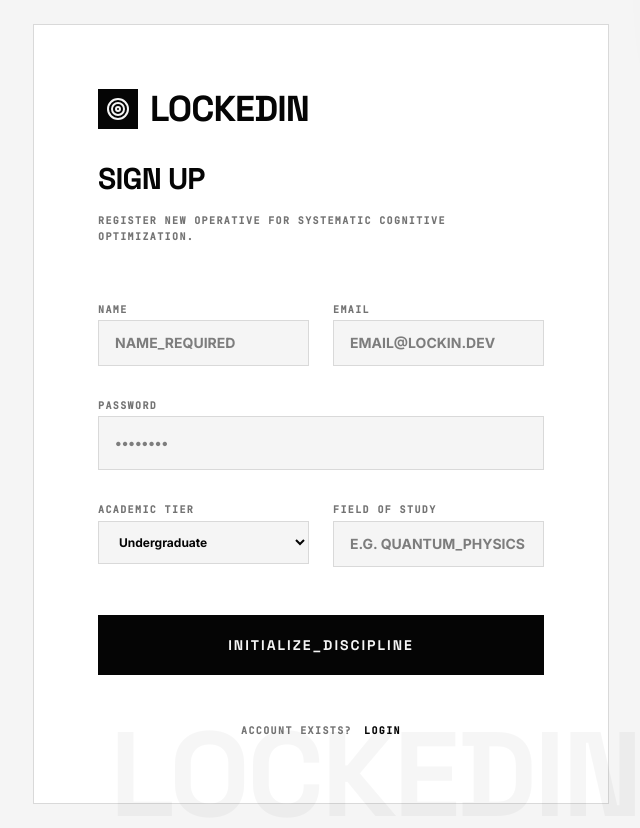
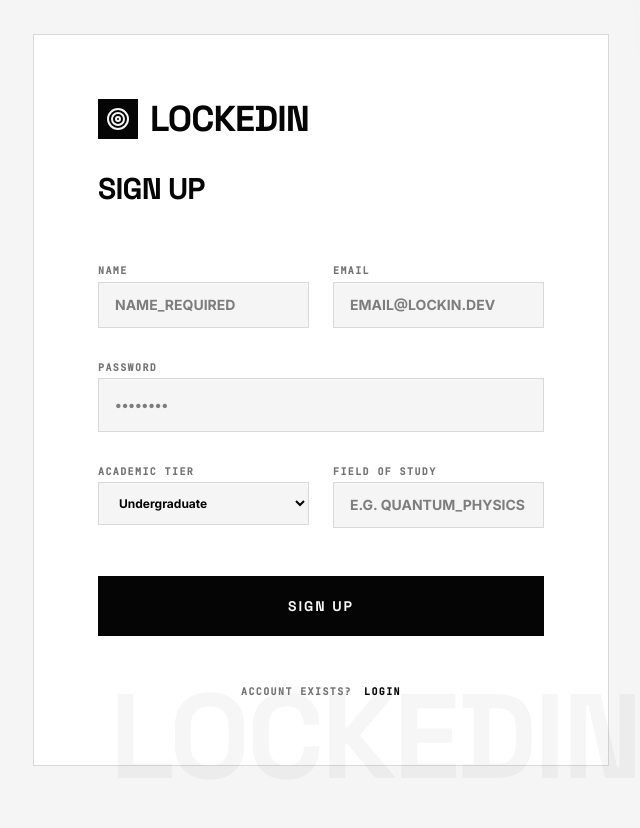
Before and after one commit to Ofuluefranklin07/LockedIn, a React (Vite) app: page /signup in a window 1280 px wide. Shown: the whole page, without its empty margins (319-959 px from the left). After the commit the page ends 800 px from the top, so only its background shows below. Built offline with nearby package versions, Linux system fonts and the light colour scheme; no server answers; the database is empty.

Commit message:
Clean up signup auth copy

```diff
--- a/src/pages/AuthPage.tsx
+++ b/src/pages/AuthPage.tsx
@@ -84,13 +84,13 @@ export default function AuthPage({ type }: AuthPageProps) {
             <h1 className="text-4xl font-display font-black italic uppercase tracking-tighter">LockedIn</h1>
           </div>
           <h2 className="text-2xl md:text-3xl font-display font-black uppercase italic tracking-tighter">
-            {type === 'login' ? 'LOGIN' : 'SIGN UP'}
+            {type === 'login' ? 'LOGIN' : 'Sign up'}
           </h2>
-          <p className="text-[#666] font-mono text-[10px] mt-4 uppercase tracking-[0.2em] font-black italic leading-relaxed">
-            {type === 'login'
-              ? "Enter main to get back to your cognitive optimization journey."
-              : "Register new operative for systematic cognitive optimization."}
-          </p>
+          {type === 'login' && (
+            <p className="text-[#666] font-mono text-[10px] mt-4 uppercase tracking-[0.2em] font-black italic leading-relaxed">
+              Enter main to get back to your cognitive optimization journey.
+            </p>
+          )}
         </div>
 
         <form onSubmit={handleSubmit} className="space-y-6">
@@ -192,7 +192,7 @@ export default function AuthPage({ type }: AuthPageProps) {
             disabled={loading}
             className="w-full bg-white text-black font-display font-black py-5 uppercase tracking-[0.3em] hover:bg-[#DDD] transition-all disabled:opacity-50 mt-6 italic text-sm active:scale-[0.98]"
           >
-            {loading ? 'SYNCING_DATA...' : type === 'login' ? 'ESTABLISH_LOCK' : 'INITIALIZE_DISCIPLINE'}
+            {loading ? 'SYNCING_DATA...' : type === 'login' ? 'ESTABLISH_LOCK' : 'Sign up'}
           </button>
         </form>
 
@@ -204,7 +204,7 @@ export default function AuthPage({ type }: AuthPageProps) {
             </span>
           ) : (
             <span className="flex flex-col md:flex-row items-center justify-center gap-2">
-              Account exists?
+            Account exists?
               <Link to="/login" className="text-white hover:underline underline-offset-4 decoration-white/20 ml-1">Login</Link>
             </span>
           )}
```
